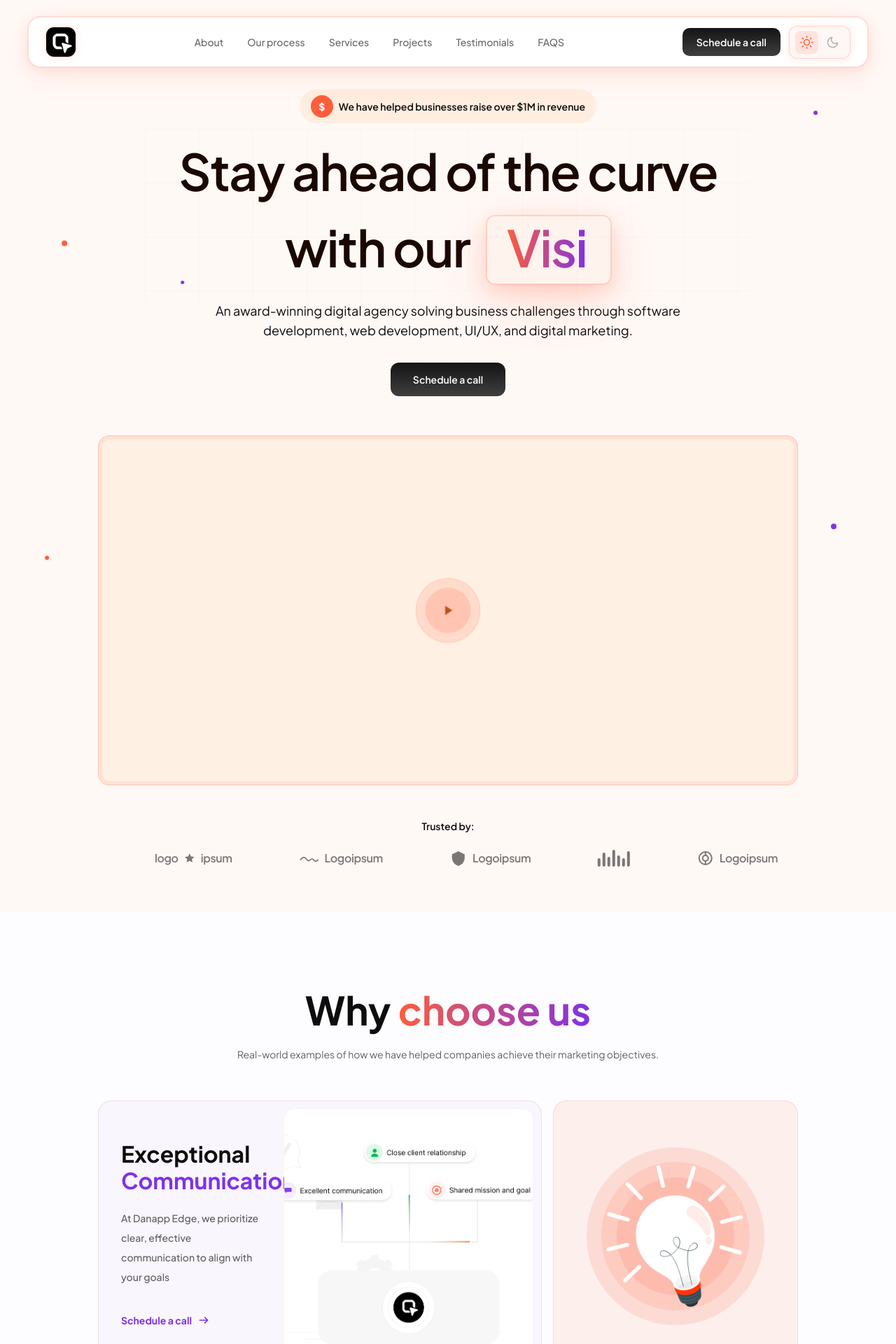
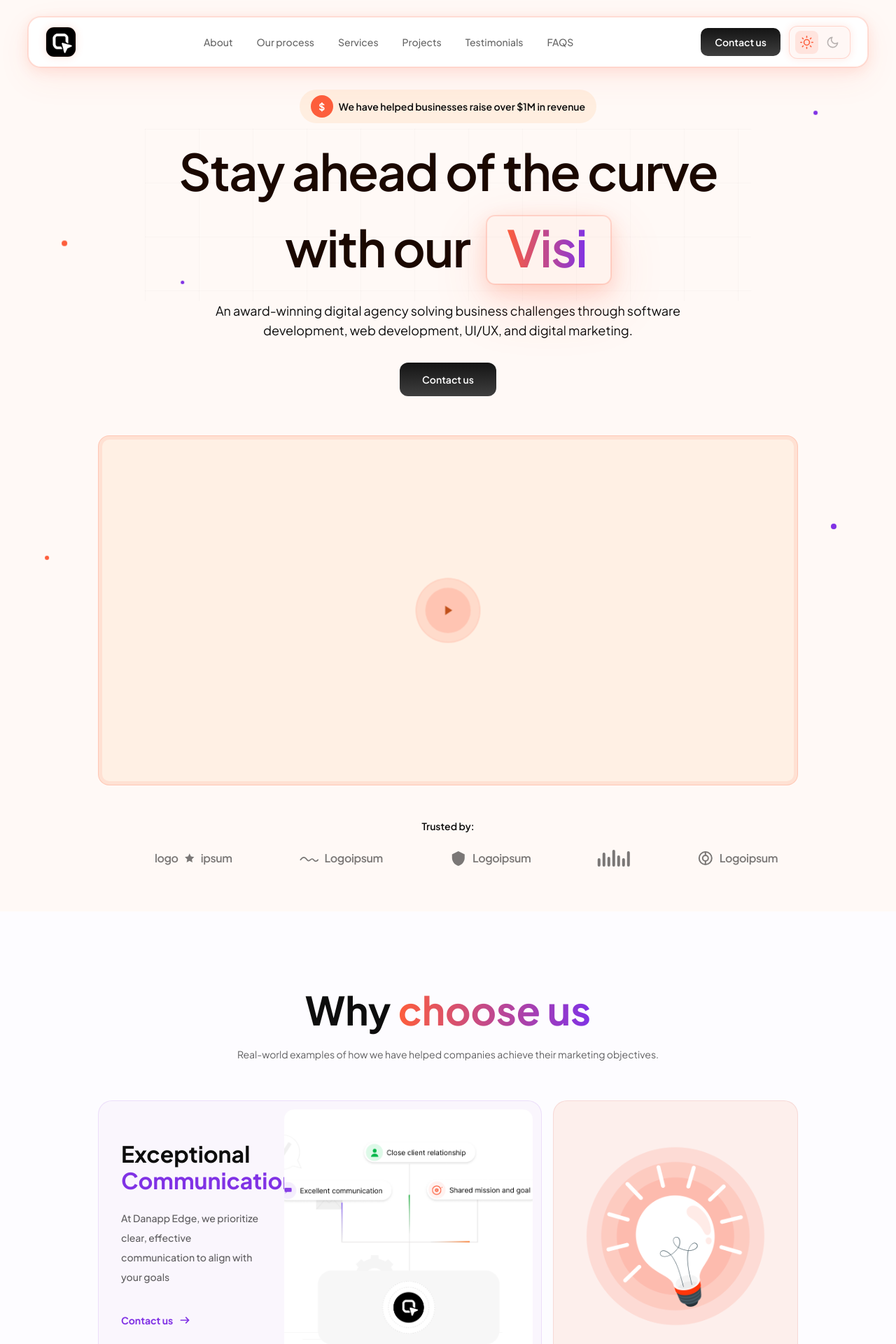
Before and after one commit to pelumibabs/danapp-edge-website, a React (Vite) app: page / in a window 1280 px wide. Shown: the top 1920 px of the page at 70% size. Built offline with nearby package versions, Linux system fonts and the light colour scheme.

Commit message:
fix: new changes on mobile

```diff
--- a/src/components/AboutUs.tsx
+++ b/src/components/AboutUs.tsx
@@ -130,14 +130,14 @@ export default function AboutUs() {
 
         {/* CTA — matches hero button */}
         <a
-          href="#contact"
+          href="mailto:info@danappedge.com"
           className="inline-flex items-center justify-center px-8 py-3.5 rounded-xl text-sm font-semibold transition-all duration-200 hover:opacity-85"
           style={isDark
             ? { backgroundColor: '#FFFFFF', color: '#141414' }
             : { background: 'linear-gradient(180deg, #141414 0%, #3F3F3F 100%)', color: '#FFFFFF' }
           }
         >
-          Schedule a call
+          Contact us
         </a>
 
       </div>
--- a/src/components/Contact.tsx
+++ b/src/components/Contact.tsx
@@ -88,7 +88,7 @@ export default function Contact() {
   return (
     <section
       id="contact"
-      className="relative py-20 lg:py-32 overflow-hidden"
+      className="relative py-10 lg:py-32 overflow-hidden"
       style={{ backgroundColor: '#090014' }}
     >
       {/* ── Grid ── */}
@@ -111,13 +111,13 @@ export default function Contact() {
       </div>
 
       <div className="container-base relative z-10">
-        <div className="grid grid-cols-1 lg:grid-cols-2 gap-12 lg:gap-52 items-start">
+        <div className="grid grid-cols-1 lg:grid-cols-2 gap-12 lg:gap-10 xl:gap-52 items-start">
 
           {/* ── Left: copy — pushed down ── */}
-          <div style={{ paddingTop: 48 }}>
+          <div style={{ paddingTop: 48 }} className="lg:pl-0 xl:pl-0">
             {/* Metallic heading — always dark section so apply gradient directly */}
             <h2
-              className="text-4xl sm:text-5xl lg:text-[56px] font-bold leading-tight mb-5 whitespace-nowrap"
+              className="text-4xl sm:text-5xl lg:text-[38px] xl:text-[56px] font-bold leading-tight mb-5 xl:whitespace-nowrap"
               style={{
                 background: 'linear-gradient(180deg, #FFFFFF 30%, #7A7A7A 100%)',
                 WebkitBackgroundClip: 'text',
@@ -134,25 +134,27 @@ export default function Contact() {
 
             {/* Trusted by strip */}
             <div
-              className="flex items-center gap-5 rounded-2xl px-5 py-4 mb-10"
+              className="flex items-center gap-4 rounded-2xl px-5 py-4 mb-10 overflow-hidden"
               style={{
                 backgroundColor: 'rgba(255,255,255,0.05)',
                 border: '1px solid rgba(255,255,255,0.10)',
               }}
             >
               <span className="text-sm shrink-0" style={{ color: 'rgba(255,255,255,0.45)' }}>Trusted by:</span>
-              <div className="flex items-center gap-6">
-                {PARTNERS.map((p) => (
-                  <div key={p.initials} className="flex items-center gap-2 opacity-60 hover:opacity-90 transition-opacity">
+              <div className="overflow-hidden flex-1">
+                <div className="marquee-track-reverse">
+                  {[...PARTNERS, ...PARTNERS, ...PARTNERS, ...PARTNERS, ...PARTNERS, ...PARTNERS].map((p, i) => (
+                    <div key={i} className="flex items-center gap-2 px-6 shrink-0" style={{ opacity: 0.55 }}>
                       <div
                         className="w-7 h-7 rounded-lg flex items-center justify-center text-[10px] font-bold"
-                      style={{ backgroundColor: 'rgba(124,58,237,0.25)', border: '1px solid rgba(124,58,237,0.30)', color: '#C4B5FD' }}
+                        style={{ backgroundColor: 'rgba(255,255,255,0.10)', border: '1px solid rgba(255,255,255,0.15)', color: '#FFFFFF' }}
                       >
                         {p.initials}
                       </div>
-                    <span className="text-sm font-medium" style={{ color: 'rgba(255,255,255,0.65)' }}>{p.name}</span>
+                      <span className="text-sm font-semibold tracking-tight" style={{ color: '#FFFFFF' }}>{p.name}</span>
                     </div>
                   ))}
+                </div>
               </div>
             </div>
 
@@ -167,7 +169,7 @@ export default function Contact() {
 
           {/* ── Right: form card — dark glass, bleeds to right edge ── */}
           <div
-            className="rounded-2xl p-6 sm:p-8 lg:-mr-[140px]"
+            className="rounded-2xl p-6 sm:p-8 lg:-mr-[80px] xl:-mr-[140px]"
             style={{
               backgroundColor: 'rgba(8,4,20,0.85)',
               border: '1px solid rgba(255,255,255,0.10)',
@@ -240,7 +242,7 @@ export default function Contact() {
                   className="w-full h-12 rounded-xl font-bold text-sm transition-opacity hover:opacity-90 active:scale-[0.98] mt-1"
                   style={{ backgroundColor: '#FFFFFF', color: '#09090E' }}
                 >
-                  Schedule a call
+                  Contact us
                 </button>
 
               </form>
--- a/src/components/FAQ.tsx
+++ b/src/components/FAQ.tsx
@@ -60,7 +60,7 @@ export default function FAQ() {
   const isDark = theme === 'dark'
 
   return (
-    <section id="faq" className="py-20 lg:py-28" style={{ backgroundColor: isDark ? '#000000' : 'var(--bg-section)' }}>
+    <section id="faq" className="py-10 lg:py-28" style={{ backgroundColor: isDark ? '#000000' : 'var(--bg-section)' }}>
       <div className="container-base">
         <div className="text-center mb-14">
           <h2 className="text-3xl sm:text-4xl lg:text-5xl xl:text-[56px] font-bold leading-tight mb-4">
--- a/src/components/Footer.tsx
+++ b/src/components/Footer.tsx
@@ -111,13 +111,13 @@ export default function Footer() {
               </li>
               <li>
                 <a
-                  href="#contact"
+                  href="mailto:info@danappedge.com"
                   className="text-sm transition-colors duration-200"
                   style={{ color: 'rgba(255,255,255,0.38)' }}
                   onMouseEnter={(e) => (e.currentTarget.style.color = 'rgba(255,255,255,0.70)')}
                   onMouseLeave={(e) => (e.currentTarget.style.color = 'rgba(255,255,255,0.38)')}
                 >
-                  Schedule a call
+                  Contact us
                 </a>
               </li>
             </ul>
--- a/src/components/Hero.tsx
+++ b/src/components/Hero.tsx
@@ -238,7 +238,7 @@ export default function Hero() {
 
         {/* ── CTA ── */}
         <a
-          href="#contact"
+          href="mailto:info@danappedge.com"
           className="inline-flex items-center justify-center w-auto px-6 py-2.5 sm:w-auto sm:px-8 sm:py-3.5 rounded-xl text-xs sm:text-sm font-semibold transition-all duration-200 hover:opacity-85 mb-8 sm:mb-14"
           style={
             isDark
@@ -246,7 +246,7 @@ export default function Hero() {
               : { background: 'linear-gradient(180deg, #141414 0%, #3F3F3F 100%)', color: '#FFFFFF', border: 'none' }
           }
         >
-          Schedule a call
+          Contact us
         </a>
 
         {/* ── Video placeholder ── */}
--- a/src/components/Navigation.tsx
+++ b/src/components/Navigation.tsx
@@ -137,10 +137,9 @@ export default function Navigation() {
           {/* ── Desktop right: CTA + toggle ── */}
           <div className="hidden lg:flex items-center gap-3">
 
-            {/* Schedule a call — semi-rounded, charcoal gradient in light / white in dark */}
+            {/* Contact us — semi-rounded, charcoal gradient in light / white in dark */}
             <a
-              href="#contact"
-              onClick={(e) => handleNavClick(e, '#contact')}
+              href="mailto:info@danappedge.com"
               className="px-5 py-[10px] text-sm font-semibold transition-opacity duration-200 hover:opacity-85 focus:outline-none"
               style={{
                 borderRadius: 10,
@@ -150,7 +149,7 @@ export default function Navigation() {
                   : 'linear-gradient(180deg, #141414 0%, #3F3F3F 100%)',
               }}
             >
-              Schedule a call
+              Contact us
             </a>
 
             {/* Sun / Moon — separate icon buttons in orange-glow pill */}
@@ -280,8 +279,7 @@ export default function Navigation() {
 
           <div className="mt-6 pt-6" style={{ borderTop: `1px solid rgba(253,94,60,0.14)` }}>
             <a
-              href="#contact"
-              onClick={(e) => handleNavClick(e, '#contact')}
+              href="mailto:info@danappedge.com"
               className="block w-full py-3 text-sm font-semibold text-center transition-opacity hover:opacity-85"
               style={{
                 borderRadius: 10,
@@ -291,7 +289,7 @@ export default function Navigation() {
                   : 'linear-gradient(180deg, #141414 0%, #3F3F3F 100%)',
               }}
             >
-              Schedule a call
+              Contact us
             </a>
           </div>
         </div>
--- a/src/components/Portfolio.tsx
+++ b/src/components/Portfolio.tsx
@@ -99,7 +99,7 @@ export default function Portfolio() {
   const isDark = theme === 'dark'
 
   return (
-    <section id="portfolio" className="py-20 lg:py-28" style={{ backgroundColor: isDark ? '#000000' : '#FDFCFF' }}>
+    <section id="portfolio" className="py-10 lg:py-28" style={{ backgroundColor: isDark ? '#000000' : '#FDFCFF' }}>
       <div className="container-base">
 
         {/* ── Heading ── */}
--- a/src/components/Values.tsx
+++ b/src/components/Values.tsx
@@ -7,7 +7,7 @@ export default function Values() {
   return (
     <section
       id="values"
-      className="py-20 lg:py-28"
+      className="py-10 lg:py-28"
       style={{ backgroundColor: isDark ? '#000000' : '#FDFCFF' }}
     >
       <div className="container-base">
--- a/src/components/WhyChooseUs.tsx
+++ b/src/components/WhyChooseUs.tsx
@@ -116,11 +116,11 @@ export default function WhyChooseUs() {
                   </p>
                 </div>
                 <a
-                  href="#contact"
+                  href="mailto:info@danappedge.com"
                   className="inline-flex items-center gap-2 text-xs xl:text-sm font-bold transition-opacity hover:opacity-70 mt-5 xl:mt-0 mb-0 xl:mb-6"
                   style={{ color: isDark ? '#FFFFFF' : '#8032E5' }}
                 >
-                  Schedule a call
+                  Contact us
                   <svg width="18" height="18" viewBox="0 0 16 16" fill="none">
                     <path d="M3 8h10M9.5 4.5l3.5 3.5-3.5 3.5" stroke="currentColor" strokeWidth="1.5" strokeLinecap="round" strokeLinejoin="round" />
                   </svg>
```
Also changed, not shown: src/components/Process.tsx (+16 -7 lines). Lines whose indentation alone changed are shown as unchanged.
